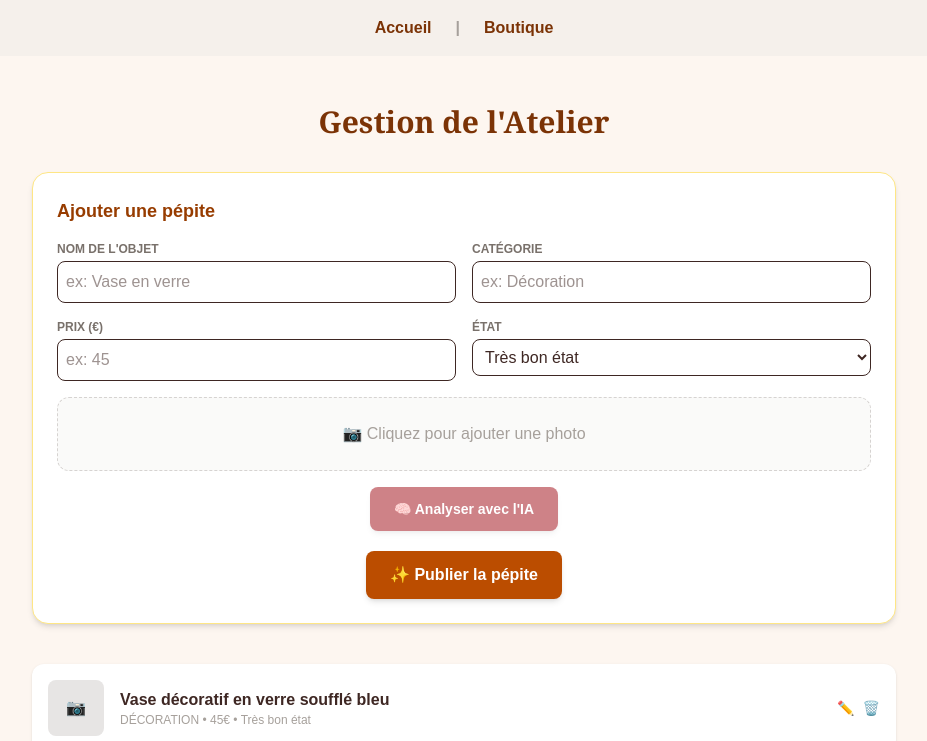
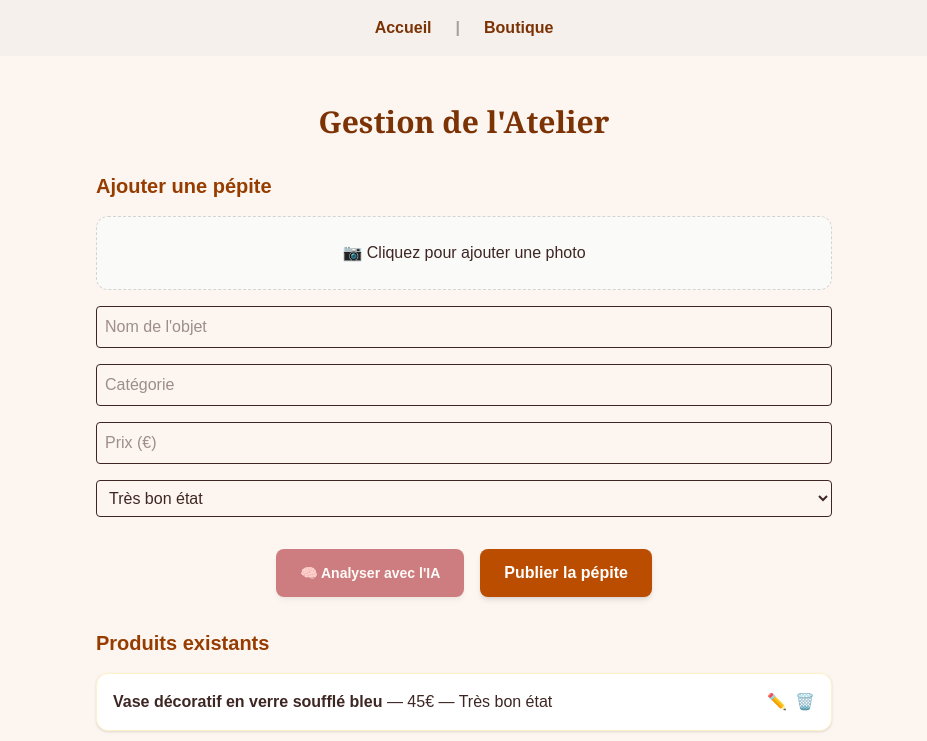
Before and after one commit to ugio8255/mon-vide-grenier, a Next.js app: page /admin in a window 1280 px wide. Shown: the top 741 px of the page, without its empty margins (176-1103 px from the left). Built offline with nearby package versions, Linux system fonts and the light colour scheme.

Commit message:
Refonte admin avec debug IA

```diff
--- a/app/admin/page.tsx
+++ b/app/admin/page.tsx
@@ -1,167 +1,139 @@
 "use client";
+import { useEffect, useRef, useState } from "react";
+import { getProduits, Produit, saveProduits } from "../lib/produits";
 
-import { useState, useEffect, useRef } from "react";
-import { getProduits, saveProduits, Produit } from "../lib/produits";
-
-export default function AdminAtelier() {
+export default function Admin() {
   const [produits, setProduits] = useState<Produit[]>([]);
+  const [image, setImage] = useState("");
   const [nom, setNom] = useState("");
   const [categorie, setCategorie] = useState("");
   const [prix, setPrix] = useState("");
   const [etat, setEtat] = useState("Très bon état");
-  const [image, setImage] = useState("");
-  const [edition, setEdition] = useState<number | null>(null);
   const [loading, setLoading] = useState(false);
+  const [edition, setEdition] = useState<string | null>(null);
   const fileInputRef = useRef<HTMLInputElement>(null);
 
-  useEffect(() => {
-    setProduits(getProduits());
-  }, []);
+  useEffect(() => { setProduits(getProduits()); }, []);
 
-  const supprimer = (id: number) => {
-    if (window.confirm("Supprimer cette pépite ?")) {
-      const updated = produits.filter((p) => p.id !== id);
-      setProduits(updated);
-      saveProduits(updated);
-    }
+  const compresser = (file: File): Promise<string> => {
+    return new Promise((resolve) => {
+      const img = new Image();
+      img.onload = () => {
+        const canvas = document.createElement("canvas");
+        const max = 400;
+        let w = img.width, h = img.height;
+        if (w > max) { h = h * max / w; w = max; }
+        canvas.width = w; canvas.height = h;
+        const ctx = canvas.getContext("2d")!;
+        ctx.fillStyle = "#fff"; ctx.fillRect(0, 0, w, h);
+        ctx.drawImage(img, 0, 0, w, h);
+        resolve(canvas.toDataURL("image/jpeg", 0.5));
+      };
+      img.src = URL.createObjectURL(file);
+    });
   };
 
-  const handleImageUpload = (e: React.ChangeEvent<HTMLInputElement>) => {
-    const file = e.target.files?.[0];
-    if (!file) return;
-    const reader = new FileReader();
-    reader.onload = (event) => {
-      const img = new (window as any).Image();
-      img.src = event.target?.result as string;
-      img.onload = () => {
-        const canvas = document.createElement("canvas");
-        const maxW = 400;
-        const scale = maxW / img.width;
-        canvas.width = maxW;
-        canvas.height = img.height * scale;
-        const ctx = canvas.getContext("2d");
-        ctx!.fillStyle = "#FFFFFF";
-        ctx!.fillRect(0, 0, canvas.width, canvas.height);
-        ctx?.drawImage(img, 0, 0, canvas.width, canvas.height);
-        setImage(canvas.toDataURL("image/jpeg", 0.5));
-      };
-    };
-    reader.readAsDataURL(file);
+  const handleFile = async (e: React.ChangeEvent<HTMLInputElement>) => {
+    const f = e.target.files?.[0]; if (!f) return;
+    setImage(await compresser(f));
   };
 
   const analyserAvecIA = async () => {
     if (!image) return;
     setLoading(true);
+    alert("Début analyse...");
     try {
       const res = await fetch("/api/analyze", {
         method: "POST",
         headers: { "Content-Type": "application/json" },
         body: JSON.stringify({ imageBase64: image }),
       });
+      alert("Statut: " + res.status);
       const data = await res.json();
+      alert("Réponse: " + JSON.stringify(data).substring(0, 200));
       if (data.nom) setNom(data.nom);
       if (data.categorie) setCategorie(data.categorie);
       if (data.prixEstime) setPrix(String(data.prixEstime));
       if (data.etat) setEtat(data.etat);
-        } catch (err: any) {
-      alert("Erreur IA : " + (err?.message || err?.toString?.() || "inconnue"));
+    } catch (err: any) {
+      alert("Erreur: " + err.message);
     }
     setLoading(false);
   };
 
   const publier = () => {
-    if (!nom || !categorie || !prix) { alert("Remplis tous les champs !"); return; }
-    let updated: Produit[];
-    if (edition !== null) {
-      updated = produits.map((p) => p.id === edition ? { ...p, nom, categorie, prix: Number(prix), etat, image } : p);
-      setEdition(null);
+    if (!nom || !categorie || !prix) return alert("Remplis tous les champs");
+    const produits = getProduits();
+    if (edition) {
+      const idx = produits.findIndex(p => p.id === edition);
+      if (idx > -1) produits[idx] = { ...produits[idx], nom, categorie, prix: Number(prix), etat, image };
     } else {
-      updated = [...produits, { id: Date.now(), nom, categorie, prix: Number(prix), etat, image }];
+      produits.push({ id: Date.now().toString(), nom, categorie, prix: Number(prix), etat, image, quantite: 0 });
     }
-    setProduits(updated);
-    saveProduits(updated);
-    setNom(""); setCategorie(""); setPrix(""); setEtat("Très bon état"); setImage("");
+    saveProduits(produits);
+    setProduits(getProduits());
+    setNom(""); setCategorie(""); setPrix(""); setEtat("Très bon état"); setImage(""); setEdition(null);
   };
 
   const editer = (p: Produit) => {
-    setNom(p.nom); setCategorie(p.categorie); setPrix(String(p.prix)); setEtat(p.etat); setImage(p.image || ""); setEdition(p.id);
+    setNom(p.nom); setCategorie(p.categorie); setPrix(String(p.prix)); setEtat(p.etat); setImage(p.image); setEdition(p.id);
+  };
+
+  const supprimer = (id: string) => {
+    if (!confirm("Supprimer ce produit ?")) return;
+    saveProduits(getProduits().filter(p => p.id !== id));
+    setProduits(getProduits());
   };
 
   return (
     <main className="min-h-screen bg-[#fdf6f0] text-[#3E2723]">
-            {/* Navigation */}
+      {/* Navigation */}
       <nav className="flex justify-center gap-6 py-4 bg-[#f5f0eb]">
         <a href="/" className="text-amber-900 font-bold hover:underline">Accueil</a>
         <span className="text-stone-400 font-bold">|</span>
         <a href="/boutique" className="text-amber-900 font-bold hover:underline">Boutique</a>
       </nav>
-      <section className="py-12 px-4 max-w-4xl mx-auto">
-        <h1 className="text-3xl font-serif font-bold text-amber-900 text-center mb-8">Gestion de l'Atelier</h1>
 
-        <div className="bg-white rounded-2xl shadow-md p-6 mb-10 border border-amber-200">
-          <h2 className="text-lg font-bold text-amber-800 mb-4">{edition !== null ? "Modifier" : "Ajouter une pépite"}</h2>
-
-          <div className="grid grid-cols-1 md:grid-cols-2 gap-4">
-            <div>
-              <label className="text-xs text-stone-500 uppercase font-bold block mb-1">Nom de l'objet</label>
-              <input placeholder="ex: Vase en verre" value={nom} onChange={(e) => setNom(e.target.value)} className="border p-2 rounded-lg w-full" />
-            </div>
-            <div>
-              <label className="text-xs text-stone-500 uppercase font-bold block mb-1">Catégorie</label>
-              <input placeholder="ex: Décoration" value={categorie} onChange={(e) => setCategorie(e.target.value)} className="border p-2 rounded-lg w-full" />
-            </div>
-            <div>
-              <label className="text-xs text-stone-500 uppercase font-bold block mb-1">Prix (€)</label>
-              <input type="number" placeholder="ex: 45" value={prix} onChange={(e) => setPrix(e.target.value)} className="border p-2 rounded-lg w-full" />
-            </div>
-            <div>
-              <label className="text-xs text-stone-500 uppercase font-bold block mb-1">État</label>
-              <select value={etat} onChange={(e) => setEtat(e.target.value)} className="border p-2 rounded-lg w-full">
-                <option>Très bon état</option>
-                <option>Bon état</option>
-                <option>Dans son jus</option>
-                <option>À réparer</option>
-              </select>
-            </div>
-          </div>
-
-          <div className="mt-4">
-            <input type="file" accept="image/*" ref={fileInputRef} onChange={handleImageUpload} className="hidden" />
-            <button type="button" onClick={() => fileInputRef.current?.click()} className="w-full border border-dashed border-stone-300 rounded-xl p-6 bg-stone-50">
-              {image ? <img src={image} className="h-32 mx-auto rounded-lg object-cover" /> : <span className="text-stone-400">📷 Cliquez pour ajouter une photo</span>}
-            </button>
-          </div>
-
-          <div className="flex flex-col items-center gap-5 mt-4">
+      <section className="max-w-3xl mx-auto py-12 px-4">
+        <h1 className="text-3xl font-serif font-bold text-amber-900 text-center mb-8">Gestion de l&apos;Atelier</h1>
+        <h2 className="text-xl font-bold text-amber-800 mb-4">Ajouter une pépite</h2>
+        <div className="flex flex-col gap-4 mb-8">
+          <input ref={fileInputRef} type="file" accept="image/*" onChange={handleFile} hidden />
+          <button type="button" onClick={() => fileInputRef.current?.click()} className="w-full border border-dashed border-stone-300 rounded-xl p-6 bg-stone-50">
+            {image ? <img src={image} alt="Aperçu" className="max-h-40 mx-auto rounded" /> : "📷 Cliquez pour ajouter une photo"}
+          </button>
+          <input placeholder="Nom de l'objet" value={nom} onChange={e => setNom(e.target.value)} className="border p-2 rounded" />
+          <input placeholder="Catégorie" value={categorie} onChange={e => setCategorie(e.target.value)} className="border p-2 rounded" />
+          <input placeholder="Prix (€)" type="number" value={prix} onChange={e => setPrix(e.target.value)} className="border p-2 rounded" />
+          <select value={etat} onChange={e => setEtat(e.target.value)} className="border p-2 rounded">
+            <option>Très bon état</option><option>Bon état</option><option>Dans son jus</option><option>À réparer</option>
+          </select>
+          <div className="flex gap-4 justify-center mt-4">
             <button onClick={analyserAvecIA} disabled={!image || loading} className="bg-red-800 text-white px-6 py-3 rounded-lg text-sm font-semibold disabled:opacity-50 shadow-md hover:bg-red-700 transition">
               {loading ? "⏳ Analyse..." : "🧠 Analyser avec l'IA"}
             </button>
-
             <button onClick={publier} className="bg-amber-700 text-white px-6 py-3 rounded-lg font-semibold shadow-md hover:bg-amber-600 transition">
-              {edition !== null ? "💾 Mettre à jour" : "✨ Publier la pépite"}
+              Publier la pépite
             </button>
           </div>
-
-          {edition !== null && (
-            <button onClick={() => { setNom(""); setCategorie(""); setPrix(""); setEtat("Très bon état"); setImage(""); setEdition(null); }} className="ml-3 mt-2 underline text-sm">
-              Annuler
-            </button>
-          )}
         </div>
 
-        {produits.map((p) => (
-          <div key={p.id} className="bg-white rounded-xl shadow-sm p-4 flex justify-between items-center mb-3">
-            <div className="flex items-center gap-4">
-              {p.image ? <img src={p.image} className="w-14 h-14 rounded-lg object-cover" /> : <div className="w-14 h-14 bg-stone-200 rounded-lg flex items-center justify-center">📷</div>}
-              <div><p className="font-semibold">{p.nom}</p><p className="text-xs text-stone-400">{p.categorie} • {p.prix}€ • {p.etat}</p></div>
+        <h2 className="text-xl font-bold text-amber-800 mb-4">Produits existants</h2>
+        {produits.length === 0 && <p className="text-stone-500">Aucun produit pour l&apos;instant.</p>}
+        <div className="grid gap-4">
+          {produits.map(p => (
+            <div key={p.id} className="flex items-center justify-between bg-white p-4 rounded-xl shadow border border-amber-100">
+              <div className="flex items-center gap-4">
+                {p.image && <img src={p.image} className="w-16 h-16 object-cover rounded" />}
+                <div><strong>{p.nom}</strong> — {p.prix}€ — {p.etat}</div>
+              </div>
+              <div className="flex gap-2">
+                <button onClick={() => editer(p)} className="text-blue-500">✏️</button>
+                <button onClick={() => supprimer(p.id)} className="text-red-500">🗑️</button>
+              </div>
             </div>
-            <div className="flex gap-2">
-              <button onClick={() => editer(p)} className="text-blue-500 text-sm">✏️</button>
-              <button onClick={() => supprimer(p.id)} className="text-red-500 text-sm">🗑️</button>
-            </div>
-          </div>
-        ))}
-        {produits.length === 0 && <p className="text-center text-stone-400 py-8">Aucun produit.</p>}
+          ))}
+        </div>
       </section>
     </main>
   );
```
